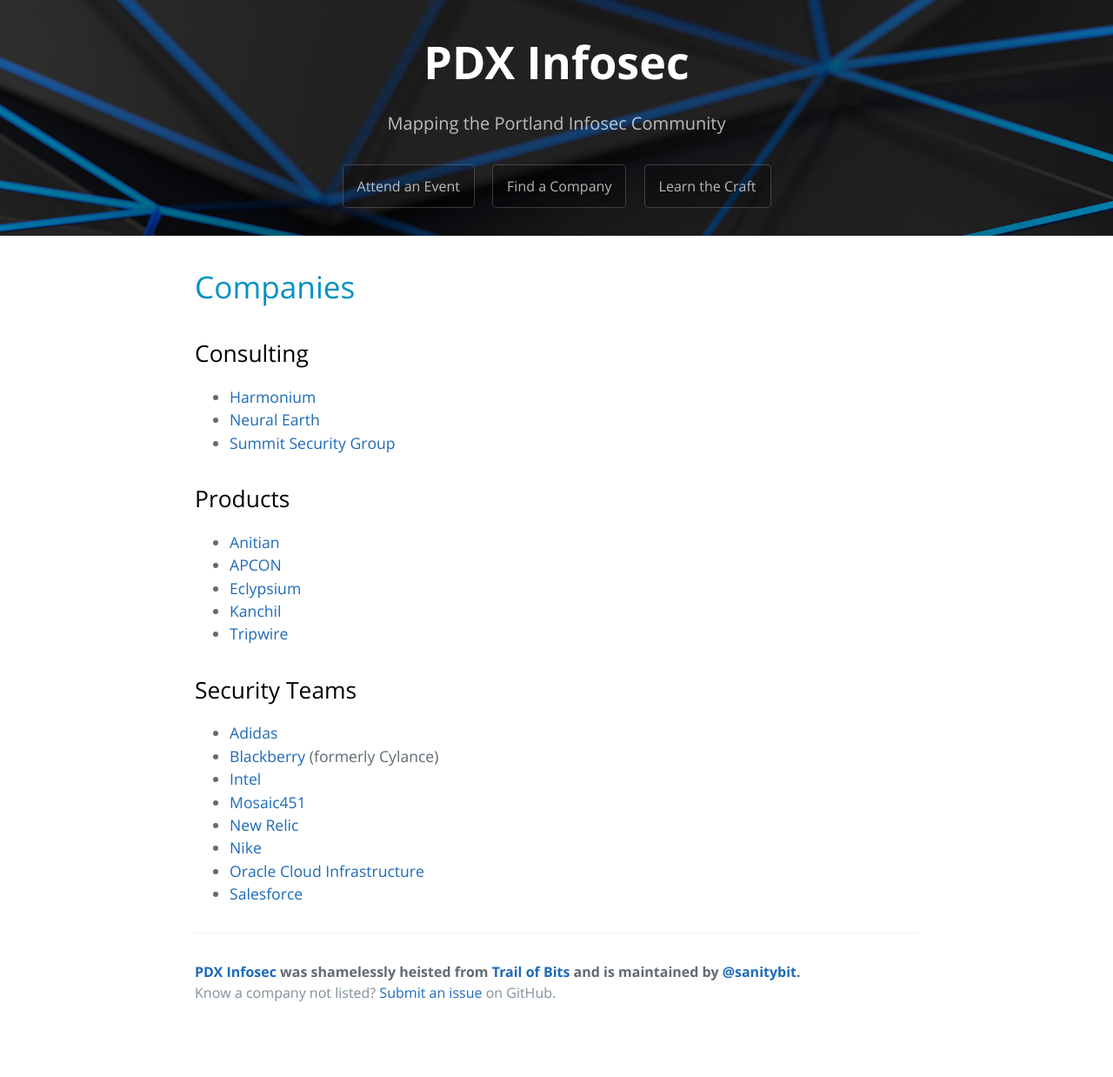
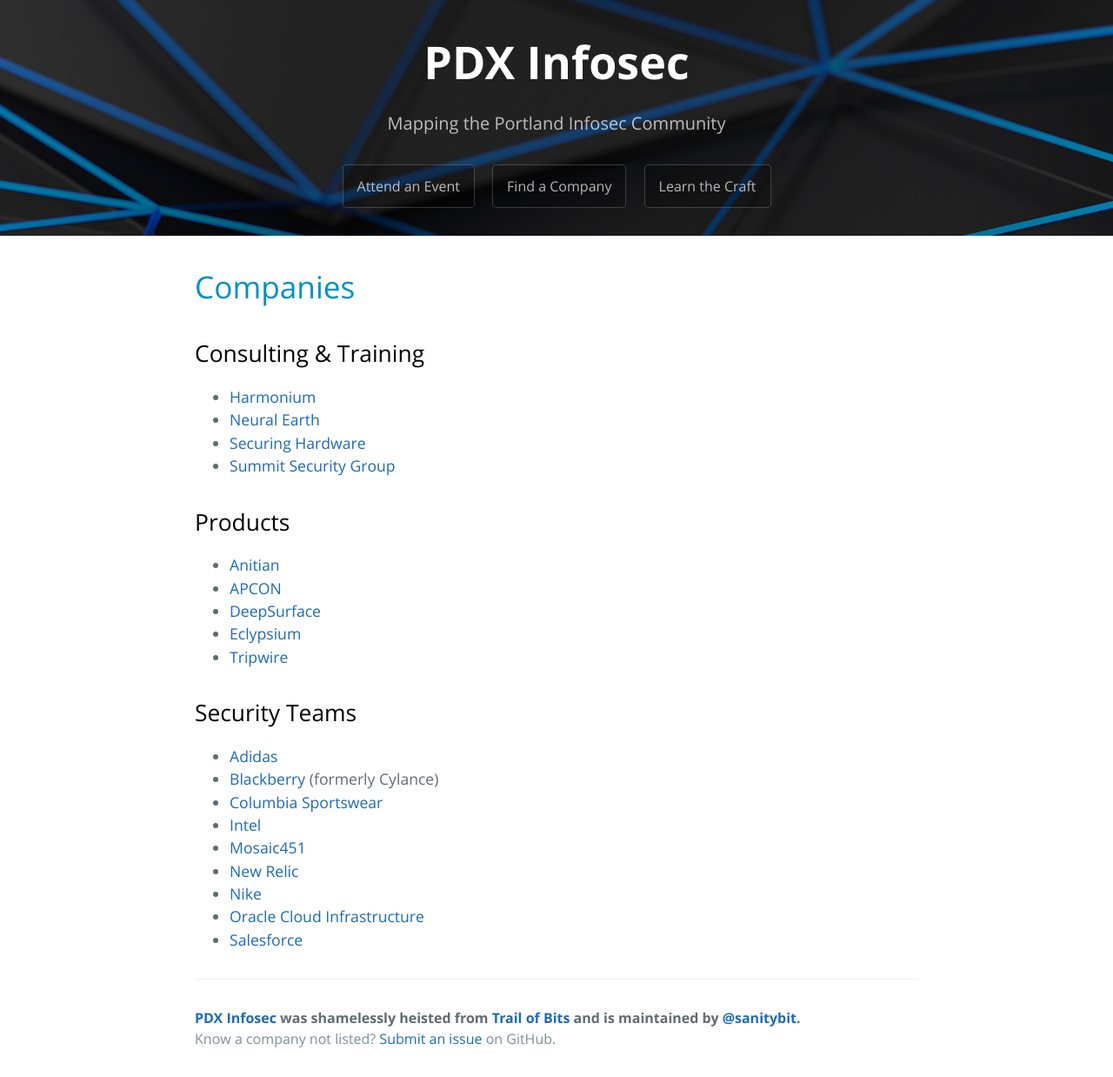
Before and after one commit to sanitybit/pdx-infosec, a Jekyll site: the page built from companies.md, in a window 1280 px wide. Shown: the whole page at 87% size. Built offline with Jekyll 4.4.1, drawn with Linux system fonts in a browser that asks for light colours; our own code applies the rules of GitHub Pages for plain Markdown files; before the commit the page ends 1185 px from its top, so only the background shows below that.

Commit message:
Company Updates

```diff
--- a/companies.md
+++ b/companies.md
@@ -6,21 +6,23 @@ permalink: /companies/
 
 # Companies
 
-## Consulting
+## Consulting & Training
 * [Harmonium](https://www.harmoniumllc.com/)
 * [Neural Earth](https://www.neuralearth.io/)
+* [Securing Hardware](https://securinghardware.com/)
 * [Summit Security Group](https://summitinfosec.com/)
 
 ## Products
 * [Anitian](https://www.anitian.com)
 * [APCON](https://www.apcon.com/)
+* [DeepSurface](https://deepsurface.com/)
 * [Eclypsium](https://eclypsium.com/)
-* [Kanchil](https://kanchil.com/)
 * [Tripwire](https://tripwire.com)
 
 ## Security Teams
 * [Adidas](https://adidas.com)
 * [Blackberry](https://www.cylance.com/en-us/index.html) (formerly Cylance)
+* [Columbia Sportswear](https://www.columbia.com/)
 * [Intel](https://www.intel.com/content/www/us/en/homepage.html)
 * [Mosaic451](https://mosaic451.com)
 * [New Relic](https://www.newrelic.com)
```
